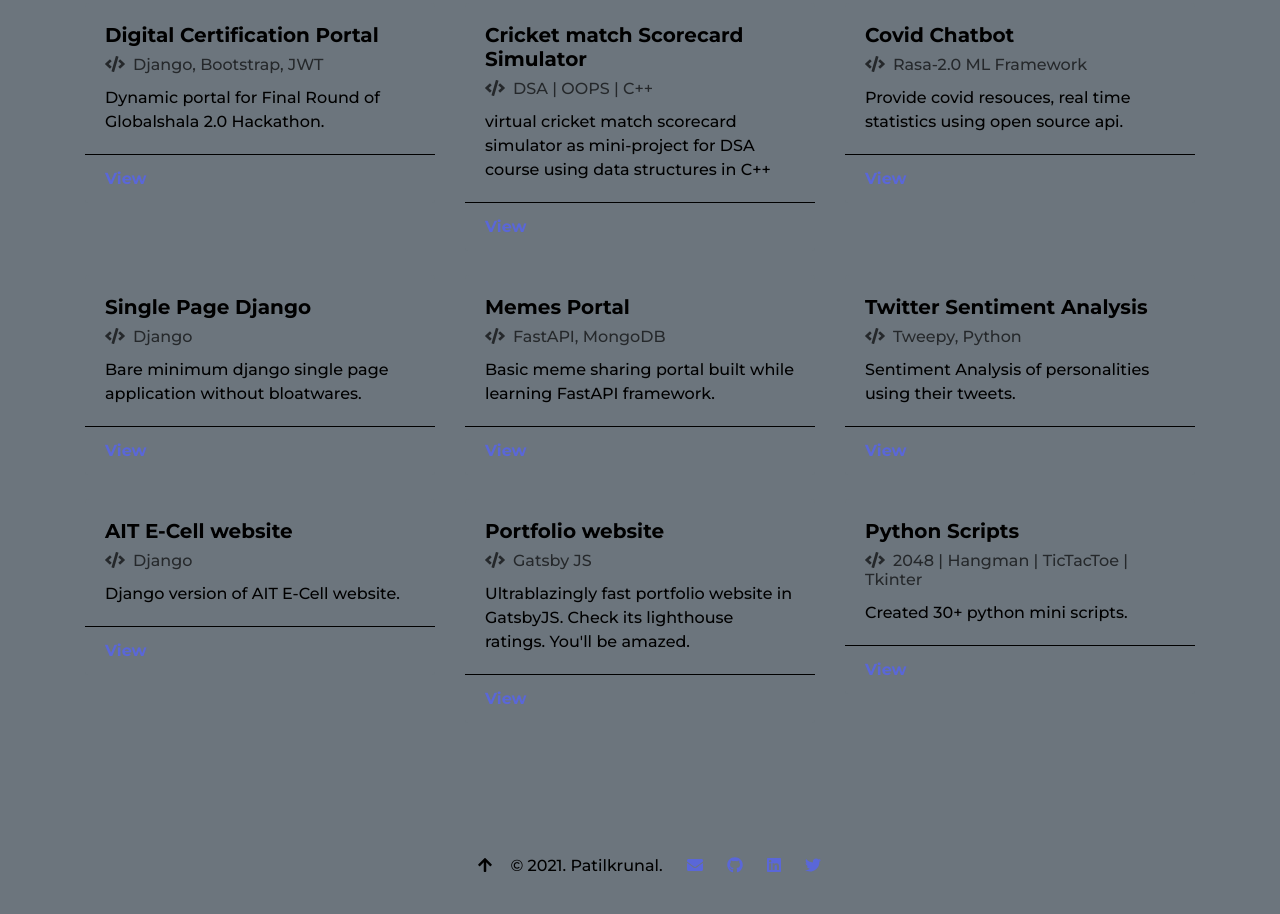
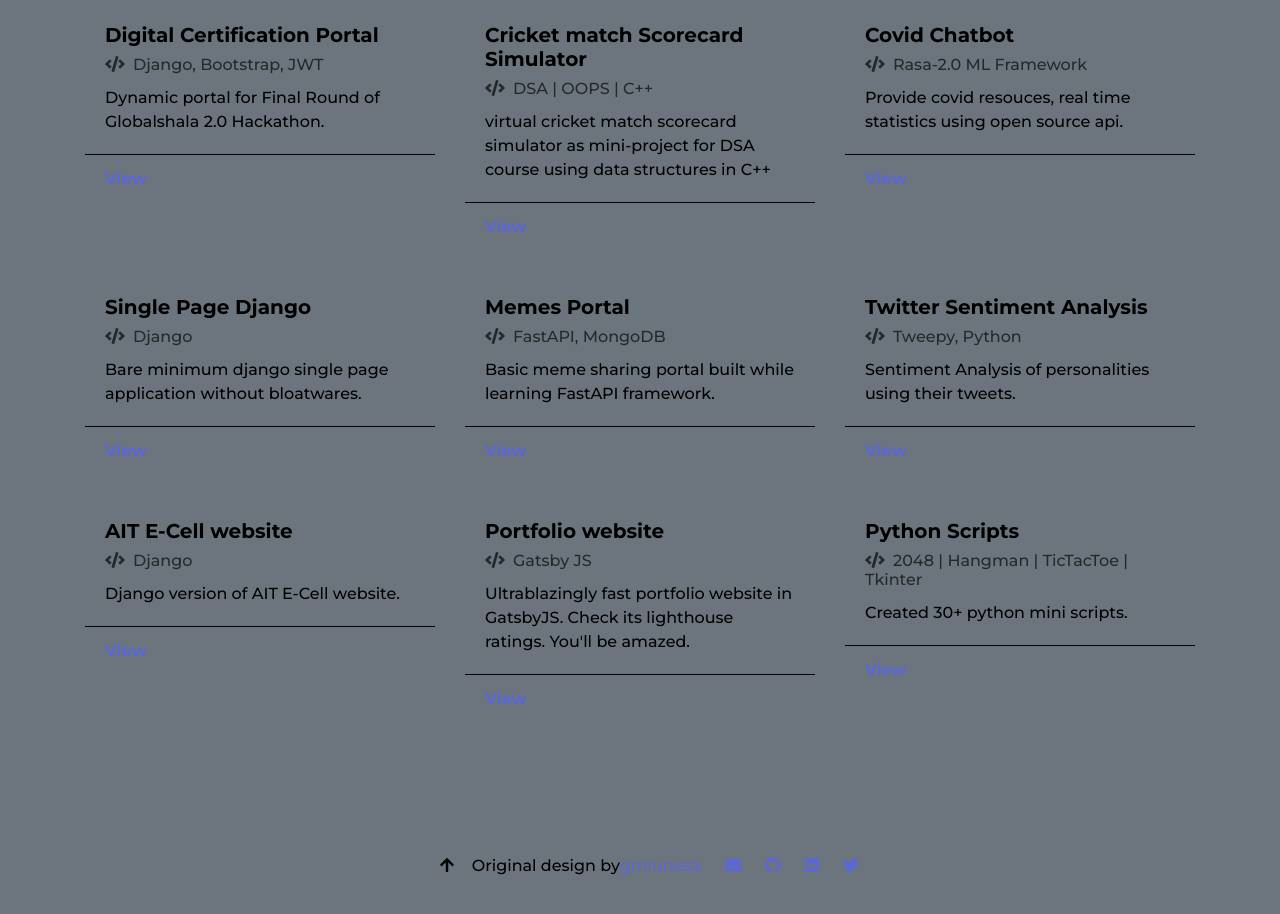
Before and after one commit to patilkrunal/portfolio_frontend, a Gatsby site: page / in a window 1280 px wide. Shown: the part 2436-3350 px from the top of the page. Built offline with nearby package versions, Linux system fonts and the light colour scheme; Gatsby itself is replaced by a stand-in of ours.

Commit message:
Update footer.js

```diff
--- a/src/components/footer.js
+++ b/src/components/footer.js
@@ -42,8 +42,14 @@ export default class Footer extends Component {
                       </Link>
                     </li>
                     <li className="list-inline-item mr-4" alt="site title">
-                      &copy; {new Date().getFullYear()}.{" "}
-                      {data.site.siteMetadata.title}.
+                      Original design by
+                        <a
+                        href="https://github.com/gmlunesa"
+                        target="_blank"
+                        rel="noreferrer"
+                      >
+                        gmlunesa
+                      </a>
                     </li>
                     <li className="list-inline-item mr-4">
                       <a
```
